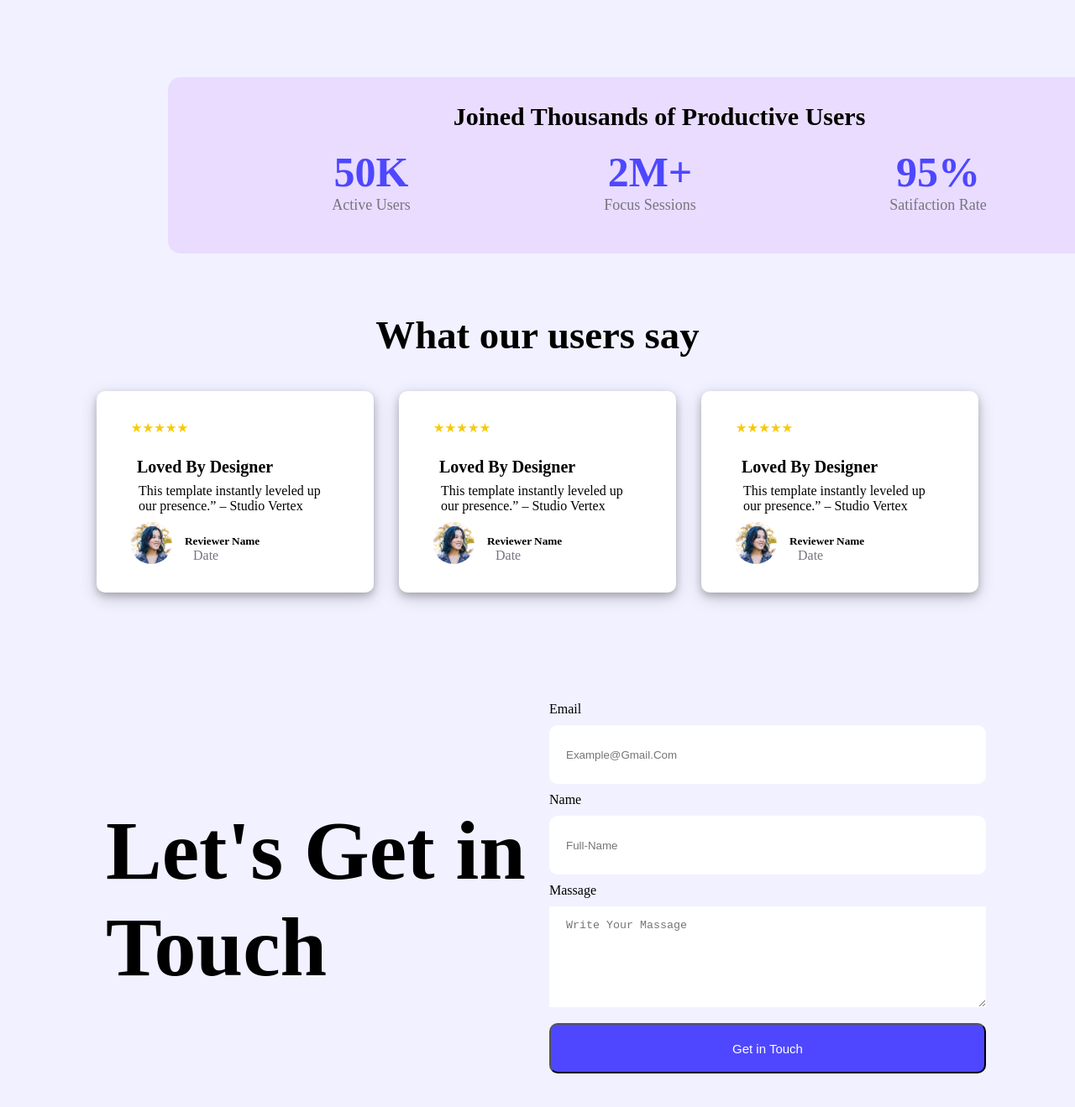
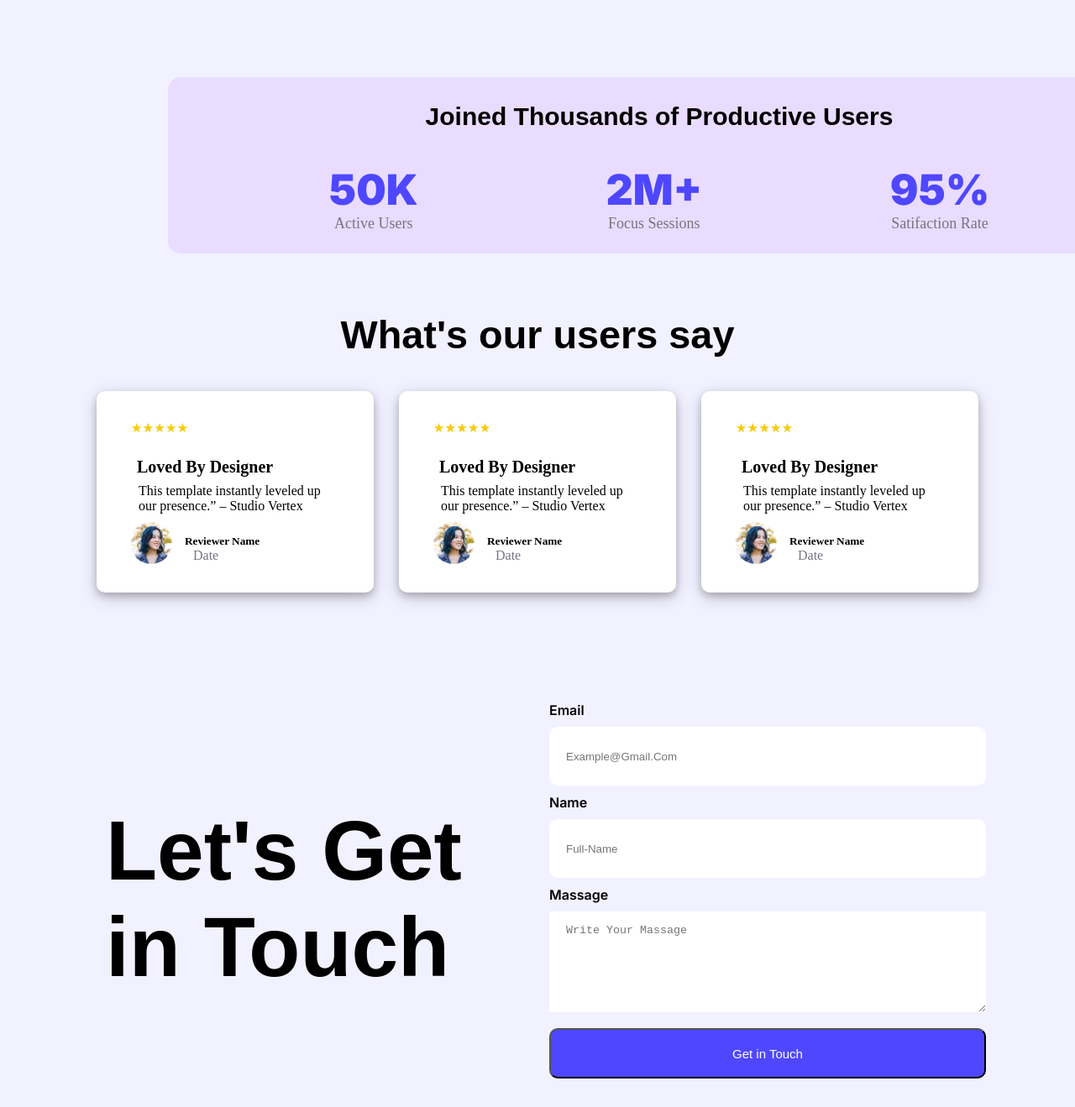
Before and after one commit to nafiz450/Assignment, a plain HTML site: page index.html in a window 1280 px wide. Shown: the part 1140-2459 px from the top of the page at 84% size. Drawn offline with Linux system fonts and the light colour scheme.

Commit message:
add file

```diff
--- a/index.css
+++ b/index.css
@@ -2,8 +2,48 @@
     margin: 0;
     padding: 0;
 }
+/* google fonts */
+.inter-bold {
+  font-family: "Inter", sans-serif;
+  font-optical-sizing: auto;
+  font-weight: 900;
+  font-style: normal;
+}
+
+.inter-normal {
+  font-family: "Inter", sans-serif;
+  font-optical-sizing: auto;
+  font-weight: 600;
+  font-style: normal;
+}
 
 
+.Raleway-midiam {
+  font-family: "Raleway", sans-serif;
+  font-optical-sizing: auto;
+  font-weight: 700;
+  font-style: normal;
+}
+
+.Raleway-normal{
+font-family: "Raleway", sans-serif;
+  font-optical-sizing: auto;
+  font-weight: 600;
+  font-style: normal;
+}
+.Raleway-button {
+  font-family: "Raleway", sans-serif;
+  font-optical-sizing: auto;
+
+  font-style: normal;
+}
+
+.Raleway-acton {
+  font-family: "Raleway", sans-serif;
+  font-optical-sizing: auto;
+  font-weight: 700;
+  font-style: normal;
+}
 
 header{
 
@@ -30,6 +70,7 @@ nav .logo {
     color: #4E47FF;
     text-transform: uppercase;
     margin-left: -20px;
+
 }
 .sing-up-button button{
 height: 45px;
@@ -180,6 +221,7 @@ border-radius: 35px;
 .productive-title{
     font-size: 20px;
     font-weight: 700;
+    padding-bottom: 20px;
 
 }
 .product-items{
--- a/index.html
+++ b/index.html
@@ -4,21 +4,24 @@
     <meta charset="UTF-8">
     <meta name="viewport" content="width=device-width, initial-scale=1.0">
     <title>Webflow</title>
+    <link rel="preconnect" href="https://fonts.googleapis.com">
+<link rel="preconnect" href="https://fonts.gstatic.com" crossorigin>
+<link href="https://fonts.googleapis.com/css2?family=Inter:ital,opsz,wght@0,14..32,100..900;1,14..32,100..900&display=swap" rel="stylesheet">
     <link rel="stylesheet" href="index.css">
 </head>
 <body>
     <header>
        <nav>
          <div class="logo">
-            <h2>Webflow</h2></div>
+            <h2 class="inter-bold">Webflow</h2></div>
         </div>
         <div class="sing-up-button">
-            <button><a href="#">sign up</a> </button>
+            <button class="button"><a href="#">sign up</a> </button>
         </div>
        </nav>
 
        <div class="template">
-        <h2>Cool Dark UI Template for flow agncies!</h2>
+        <h2 class="Raleway-midiam" >Dark UI Template for flow agncies!</h2>
         <button class="template-button"><a href="#">stay focused</a></button>
        </div>
 
@@ -27,9 +30,9 @@
    <div class="action">
      <div class="action-part">
         <div class="action-left">
-            <h3>See it in action</h3>
+            <h3 class=".Raleway-">See it in action</h3>
             <P>Explore the live preview and imagine your brand in this bold new look</P>
-            <button class="action-button"><a href="#">Launch Live Preview</a></button>
+            <button class="action-button Raleway-button"><a href="#">Launch Live Preview</a></button>
         </div>
     </div>
     <div class="action-right">
@@ -42,19 +45,19 @@
 
     <div class="productive-section">
         <div class="productive-title">
-            <h2>Joined Thousands of Productive Users</h2>
+            <h2 class="Raleway-acton">Joined Thousands of Productive Users</h2>
         </div>
        <div class="product-items ">
          <div class="product-item margin">
-            <h3>50K</h3>
+            <h3 class="inter-bold">50K</h3>
             <p>active users</p>
         </div>
          <div class="product-item">
-            <h3>2M+</h3>
+            <h3 class="inter-bold ">2M+</h3>
             <p>focus sessions</p>
         </div>
          <div class="product-item margin-right">
-            <h3>95%</h3>
+            <h3 class="inter-bold ">95%</h3>
             <p>satifaction rate</p>
         </div>
        </div>
@@ -73,7 +76,7 @@
 
     <div class="user-feedback">
         <div class="feedback-title">
-            <h3>What our users say</h3>
+            <h3 class="Raleway-normal ">What's our users say</h3>
            </div>
          <div class="card">
 
@@ -133,9 +136,9 @@
        <div class="newslater-section">
        <div class="newslater-full">
          <div class="newslater-left">
-            <h2>Let's Get in Touch</h2>
+            <h2 class="Raleway-normal">Let's Get in Touch</h2>
         </div>
-        <div class="newslater-right">
+        <div class="newslater-right inter-normal">
             <form action="#">
                 <label for="email" class="label">email</label>
                 <input type="email" name="" id="email" placeholder="example@gmail.com">
@@ -143,7 +146,7 @@
                 <input type="text" name="" id="name" placeholder="full-name">
                  <label for="textarea" class="label">massage</label>
                 <textarea name="" id="textarea" placeholder="write your massage" cols="15" rows="7" id="textarea"></textarea>
-                <button class="newslater-button"><a href="#">Get in Touch</a></button>
+                <button class="newslater-button Raleway-button"><a href="#">Get in Touch</a></button>
             </form>
 
         </div>
@@ -163,7 +166,7 @@
 
 <footer>
 <div class="footer-section">
-    <div class="logo"><h2>Webflow</h2></div>
+    <div class="logo inter-bold"><h2>Webflow</h2></div>
     <div class="text"><p>Ready to elevate your online presence?
          Contact us today to discuss your
          project and discover how we can bring your
```
